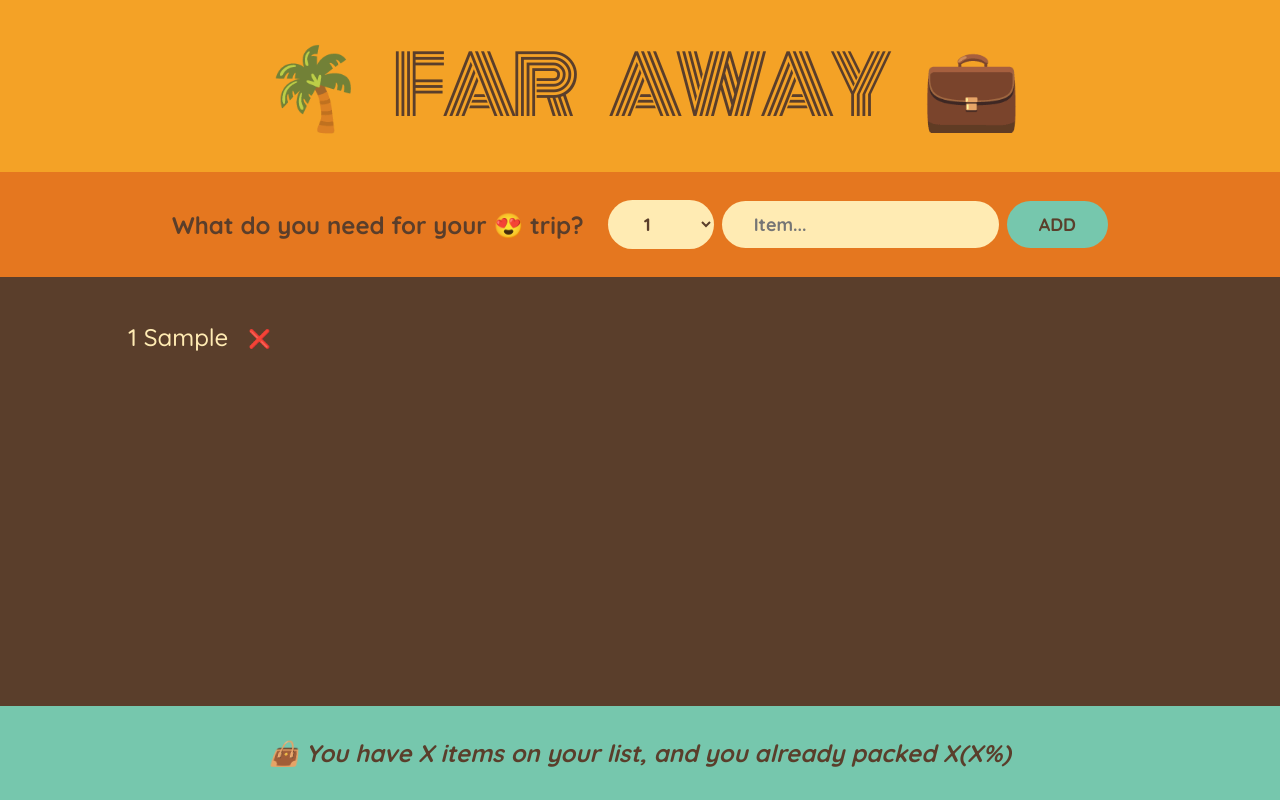
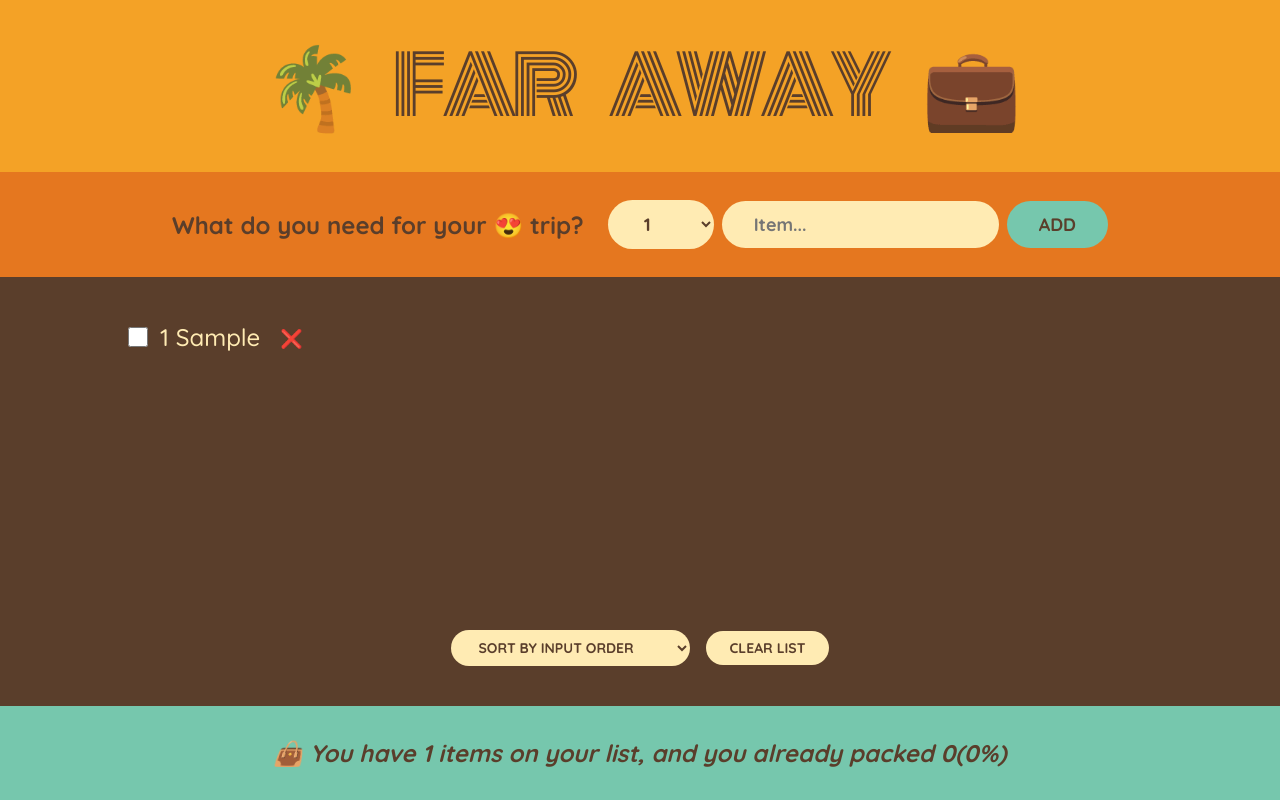
Before and after one commit to Sarin-Bhattarai/Learning, a React (Create React App) app: page / in a window 1280 px wide. Both pictures are taken after typing "Sample" into the empty fields and a click on the button "ADD". Built offline with nearby package versions, Linux system fonts and the light colour scheme.

Commit message:
feat(adding logic & separation of files)

```diff
--- a/src/App.js
+++ b/src/App.js
@@ -1,105 +1,47 @@
 import { useState } from "react";
-
-// const initialItems = [
-//   { id: 1, description: "Passports", quantity: 2, packed: false },
-//   { id: 2, description: "Socks", quantity: 12, packed: true },
-//   { id: 3, description: "Charger", quantity: 1, packed: false },
-// ];
+import Logo from "./components/Logo";
+import Form from "./components/Form";
+import Stats from "./components/Stats";
+import PackingList from "./components/PackingList";
 
 export default function App() {
   const [items, setItems] = useState([]);
+
   function handleAddItems(item) {
     setItems((items) => [...items, item]); //simply pushing the new items to array
   }
+
+  function handleDeleteItem(id) {
+    setItems((items) => items.filter((item) => item.id !== id));
+  }
+
+  function handleToggleItem(id) {
+    setItems((items) =>
+      items.map((item) =>
+        item.id === id ? { ...item, packed: !item.packed } : item
+      )
+    );
+  }
+
+  function handleClearItems() {
+    const confirmed = window.confirm(
+      "Are you sure you want to delete all items?"
+    );
+    if (confirmed) setItems([]);
+  }
+
   return (
     <div className="app">
       <Logo />
       <Form onAddItems={handleAddItems} />
-      <PackingList items={items} />
-      <Stats />
+      <PackingList
+        items={items}
+        onDeleteItem={handleDeleteItem}
+        onToggleItem={handleToggleItem}
+        onClearItems={handleClearItems}
+      />
+      <Stats items={items} />
     </div>
-  );
-}
-
-function Logo() {
-  return <h1>🌴 Far Away 💼</h1>;
-}
-
-function Form({ onAddItems }) {
-  //controlled elements
-  //step 1: create a piece of state
-  const [description, setDescription] = useState(""); //example of local state
-  const [quantity, setQuantity] = useState(1);
-
-  function handleSubmit(e) {
-    e.preventDefault(); //to prevent the reloading while submitting the form
-    if (!description) return;
-
-    const newItem = {
-      description,
-      quantity,
-      packed: false,
-      id: Date.now(),
-    };
-    onAddItems(newItem);
-    setDescription("");
-    setQuantity(1);
-  }
-
-  return (
-    <form className="add-form" onSubmit={handleSubmit}>
-      <h3>What do you need for your 😍 trip?</h3>
-      <select
-        value={quantity}
-        onChange={(e) => setQuantity(Number(e.target.value))} //since it is number we have to convert the value as number
-      >
-        {/* using Array.form() to create a array of 20 elements as number and use the value for option field dynamically*/}
-        {Array.from({ length: 20 }, (_, i) => i + 1).map((num) => (
-          <option value={num} key={num}>
-            {num}
-          </option>
-        ))}
-      </select>
-      <input
-        type="text"
-        value={description} //step 2: use the state as value for particular field
-        onChange={(e) => setDescription(e.target.value)} //step 3: use the onChange for updating the value for field using setState
-        placeholder="Item..."
-      />
-      <button>Add</button>
-    </form>
-  );
-}
-
-function PackingList({ items }) {
-  return (
-    <div className="list">
-      <ul>
-        {items.map((item) => (
-          <Item item={item} key={item.id} />
-        ))}
-      </ul>
-    </div>
-  );
-}
-
-function Item({ item }) {
-  return (
-    <li>
-      <span style={item.packed ? { textDecoration: "line-through" } : {}}>
-        <span>{item.quantity}</span>
-        <span> {item.description}</span>
-      </span>
-      <button>❌</button>
-    </li>
-  );
-}
-
-function Stats() {
-  return (
-    <footer className="stats">
-      <em>👜 You have X items on your list, and you already packed X(X%)</em>
-    </footer>
   );
 }
 
--- /dev/null
+++ b/src/components/Form.jsx
@@ -0,0 +1,46 @@
+import { useState } from "react";
+export default function Form({ onAddItems }) {
+  //controlled elements
+  //step 1: create a piece of state
+  const [description, setDescription] = useState(""); //example of local state
+  const [quantity, setQuantity] = useState(1);
+
+  function handleSubmit(e) {
+    e.preventDefault(); //to prevent the reloading while submitting the form
+    if (!description) return;
+
+    const newItem = {
+      description,
+      quantity,
+      packed: false,
+      id: Date.now(),
+    };
+    onAddItems(newItem);
+    setDescription("");
+    setQuantity(1);
+  }
+
+  return (
+    <form className="add-form" onSubmit={handleSubmit}>
+      <h3>What do you need for your 😍 trip?</h3>
+      <select
+        value={quantity}
+        onChange={(e) => setQuantity(Number(e.target.value))} //since it is number we have to convert the value as number
+      >
+        {/* using Array.form() to create a array of 20 elements as number and use the value for option field dynamically*/}
+        {Array.from({ length: 20 }, (_, i) => i + 1).map((num) => (
+          <option value={num} key={num}>
+            {num}
+          </option>
+        ))}
+      </select>
+      <input
+        type="text"
+        value={description} //step 2: use the state as value for particular field
+        onChange={(e) => setDescription(e.target.value)} //step 3: use the onChange for updating the value for field using setState
+        placeholder="Item..."
+      />
+      <button>Add</button>
+    </form>
+  );
+}
--- /dev/null
+++ b/src/components/Item.jsx
@@ -0,0 +1,16 @@
+export default function Item({ item, onDeleteItem, onToggleItem }) {
+  return (
+    <li>
+      <input
+        type="checkbox"
+        value={item.packed}
+        onChange={() => onToggleItem(item.id)}
+      />
+      <span style={item.packed ? { textDecoration: "line-through" } : {}}>
+        <span>{item.quantity}</span>
+        <span> {item.description}</span>
+      </span>
+      <button onClick={() => onDeleteItem(item.id)}>❌</button>
+    </li>
+  );
+}
--- /dev/null
+++ b/src/components/Logo.jsx
@@ -0,0 +1,3 @@
+export default function Logo() {
+  return <h1>🌴 Far Away 💼</h1>;
+}
--- /dev/null
+++ b/src/components/PackingList.jsx
@@ -0,0 +1,46 @@
+import { useState } from "react";
+import Item from "./Item";
+export default function PackingList({
+  items,
+  onDeleteItem,
+  onToggleItem,
+  onClearItems,
+}) {
+  const [sortBy, setSortBy] = useState("input");
+  let sortedItems;
+  if (sortBy === "input") sortedItems = items;
+  if (sortBy === "description")
+    sortedItems = items
+      .slice()
+      .sort((a, b) => a.description.localeCompare(b.description));
+
+  if (sortBy === "packed")
+    sortedItems = items
+      .slice()
+      .sort((a, b) => Number(a.packed) - Number(b.packed));
+
+  return (
+    <div className="list">
+      <ul>
+        {sortedItems.map((item) => (
+          <Item
+            item={item}
+            onDeleteItem={onDeleteItem}
+            onToggleItem={onToggleItem}
+            onClearItems={onClearItems}
+            key={item.id}
+          />
+        ))}
+      </ul>
+
+      <div className="actions">
+        <select value={sortBy} onChange={(e) => setSortBy(e.target.value)}>
+          <option value="input">Sort by input order</option>
+          <option value="description">Sort by description</option>
+          <option value="packed">Sort by packed status</option>
+        </select>
+        <button onClick={onClearItems}>Clear List</button>
+      </div>
+    </div>
+  );
+}
--- /dev/null
+++ b/src/components/Stats.jsx
@@ -0,0 +1,22 @@
+export default function Stats({ items }) {
+  if (!items.length)
+    return (
+      <p className="stats">
+        <em>Start adding some items in your list🚀</em>
+      </p>
+    );
+
+  const numItems = items.length;
+  const numPacked = items.filter((item) => item.packed).length;
+  const percentage = Math.round((numPacked / numItems) * 100);
+  return (
+    <footer className="stats">
+      <em>
+        {percentage === 100
+          ? "You have got everything! Ready to go ✈"
+          : `👜 You have ${numItems} items on your list, and you already packed
+        ${numPacked}(${percentage}%)`}
+      </em>
+    </footer>
+  );
+}
```
